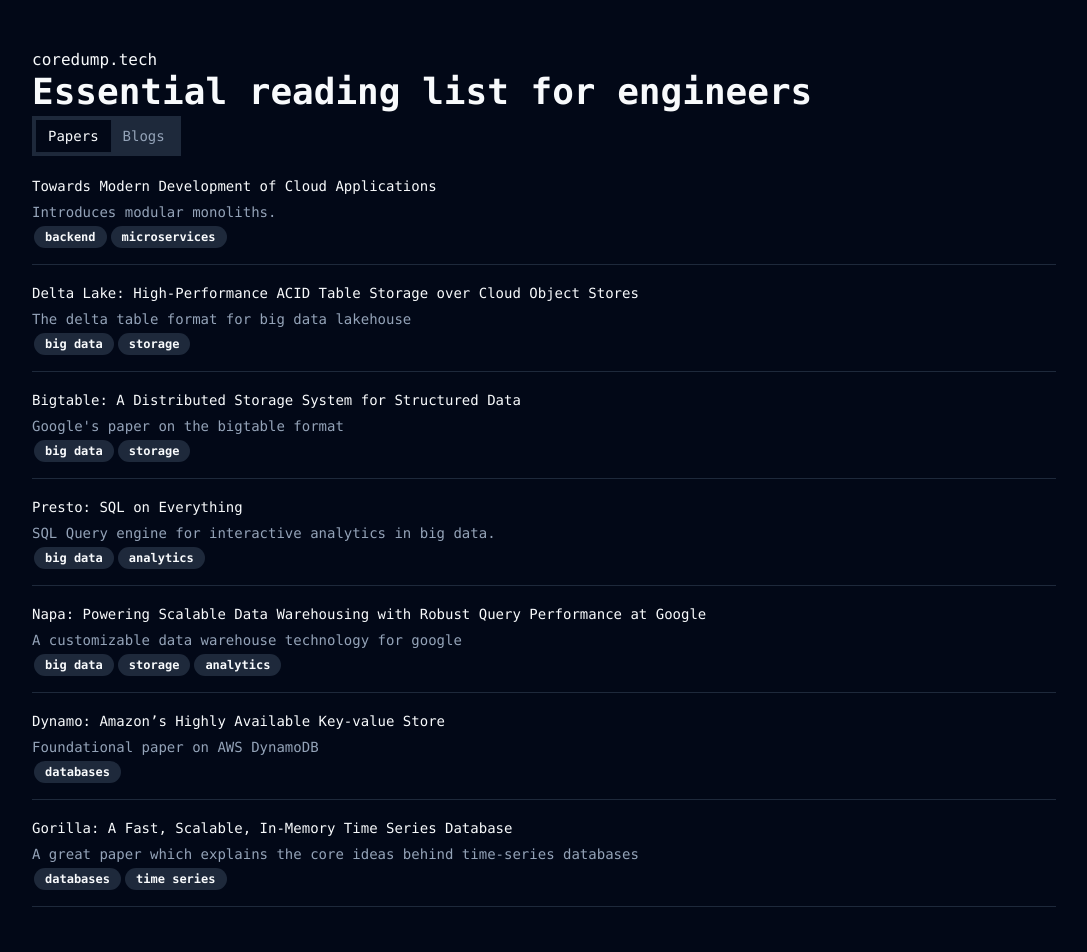
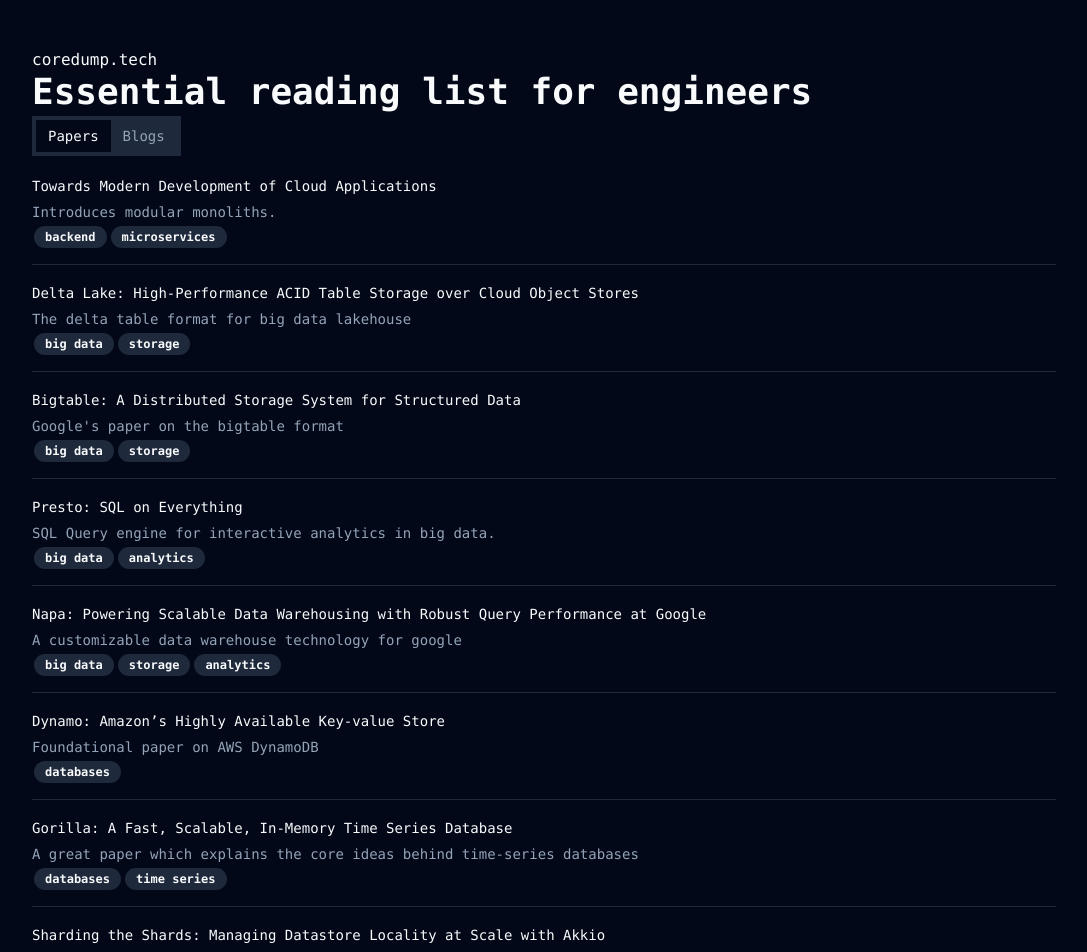
Before and after one commit to ankushChatterjee/coredump-tech, a Next.js app: page /reading-list in a window 1280 px wide. Shown: the top 952 px of the page, without its empty margins (96-1183 px from the left). Built offline with nearby package versions, Linux system fonts and the light colour scheme.

Commit message:
Add Akkio paper

```diff
--- a/src/app/reading-list/page.tsx
+++ b/src/app/reading-list/page.tsx
@@ -55,6 +55,11 @@
               tags={["databases", "time series"]}
               linkto="https://drive.google.com/file/d/13jFQkD2OmydymjPFLnsvsQUwMwhmynIh/view"
               subTitle="A great paper which explains the core ideas behind time-series databases" />
+            <LinkCard
+              title="Sharding the Shards: Managing Datastore Locality at Scale with Akkio"
+              tags={["infrastructure"]}
+              linkto="https://www.usenix.org/system/files/osdi18-annamalai.pdf"
+              subTitle="Meta's data placement service" />
           </TabsContent>
           <TabsContent value="blogs">
            <LinkCard
```
